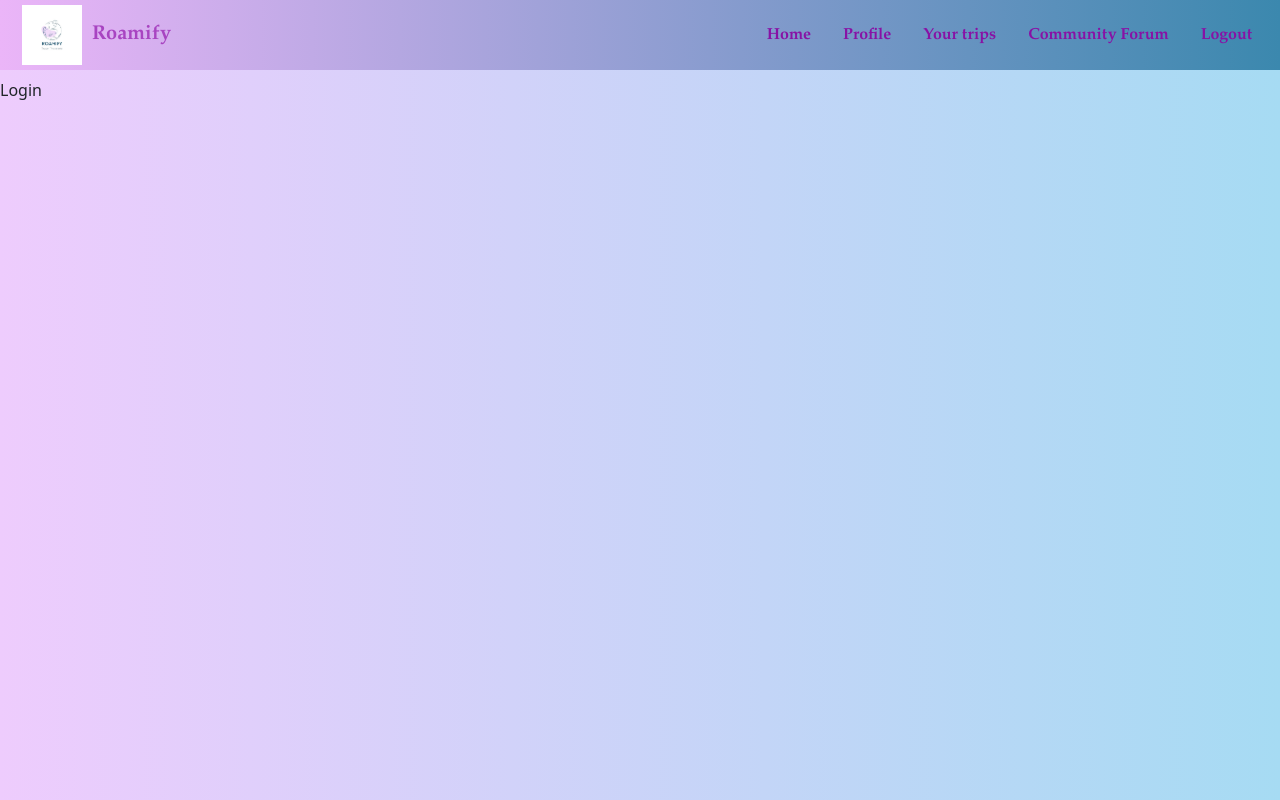
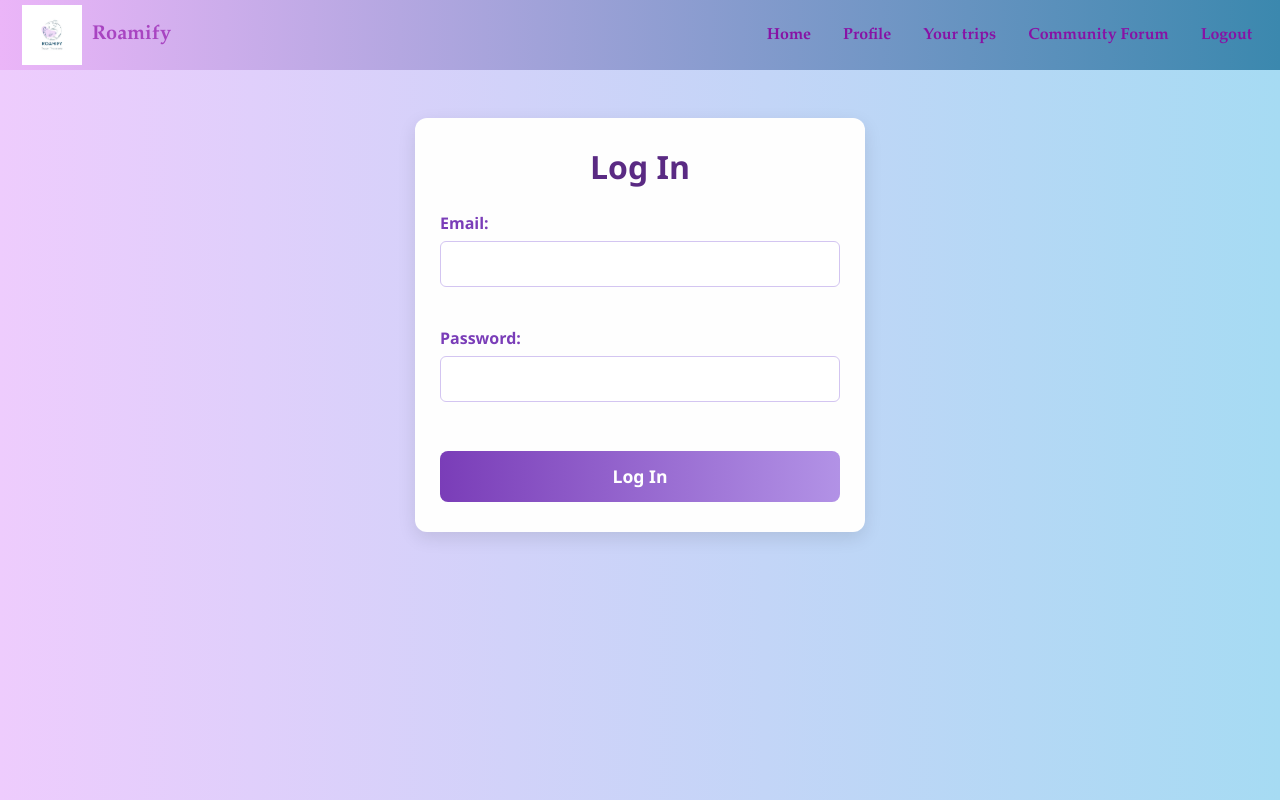
Before and after one commit to SiratSabir78/roamify-Full-Stack-Project, a React (Create React App) app in the folder frontend/: page /Login in a window 1280 px wide. Built offline with nearby package versions, Linux system fonts and the light colour scheme.

Commit message:
New changes in Homepage, login page and Navbar

```diff
--- a/frontend/src/api.js
+++ b/frontend/src/api.js
@@ -1,9 +1,13 @@
 import axios from "axios";
 
-const BASE_URL = "http://localhost:5000"; // Change this if your backend URL is different
+const BASE_URL = "http://localhost:5000";
 
 export const adminLogin = (credentials) => {
   return axios.post(`${BASE_URL}/admin/login`, credentials);
+};
+
+export const userLogin = (credentials) => {
+  return axios.post(`${BASE_URL}/api/auth/login`, credentials);
 };
 
 export const fetchCities = () => {
--- a/frontend/src/components/Homepage.js
+++ b/frontend/src/components/Homepage.js
@@ -2,11 +2,18 @@ import React, { useState, useEffect } from "react";
 import axios from "axios";
 import { getWeatherForCity } from "../Weather";
 import "./CSS/Homepage.css";
+import { useNavigate } from "react-router-dom";
 
 function Homepage() {
   const [cities, setCities] = useState([]);
   const [weather, setWeather] = useState({});
   const [showNotifications, setShowNotifications] = useState(false);
+  const navigate = useNavigate();
+
+  useEffect(() => {
+    const token = localStorage.getItem("token");
+    if (!token) navigate("/Login");
+  }, [navigate]);
 
   useEffect(() => {
     const fetchCities = async () => {
@@ -33,7 +40,6 @@ function Homepage() {
 
   return (
     <div className="container py-3">
-      {/* 🔔 Notification Button */}
       <div className="text-center mb-3">
         <button
           className="btn btn-warning"
@@ -43,7 +49,6 @@ function Homepage() {
         </button>
       </div>
 
-      {/* 🔔 Notification Panel */}
       {showNotifications && (
         <div className="alert alert-info text-start">
           <h5>🌦️ Weather Alerts</h5>
--- a/frontend/src/components/Login.js
+++ b/frontend/src/components/Login.js
@@ -1,7 +1,74 @@
-import React from "react";
+import React, { useState } from "react";
+import axios from "axios";
+import { useNavigate } from "react-router-dom";
+import "./CSS/SignUp.css";
 
-const Login = () => {
-  return <div>Login</div>;
-};
+function Login() {
+  const [formData, setFormData] = useState({ email: "", password: "" });
+  const [error, setError] = useState("");
+  const navigate = useNavigate();
+
+  const handleChange = (e) => {
+    setFormData({ ...formData, [e.target.name]: e.target.value });
+    setError("");
+  };
+
+  const handleSubmit = async (e) => {
+    e.preventDefault();
+    try {
+      const res = await axios.post("http://localhost:5000/api/auth/login", formData);
+      if (res.data) {
+        navigate("/Homepage");
+      }
+    } catch (err) {
+      const backendError = err.response?.data?.error || "Login failed.";
+      setError(backendError);
+    }
+  };
+
+  const isEmailError = error.toLowerCase().includes("email");
+  const isPasswordError = error.toLowerCase().includes("password");
+
+  return (
+    <div className="signup-container">
+      <form className="signup-form" onSubmit={handleSubmit}>
+        <h2>Log In</h2>
+
+        <div className="form-group">
+          <label>Email:</label>
+          <input
+            type="email"
+            name="email"
+            value={formData.email}
+            onChange={handleChange}
+            required
+          />
+          <div className="error">{isEmailError ? error : ""}</div>
+        </div>
+
+        <div className="form-group">
+          <label>Password:</label>
+          <input
+            type="password"
+            name="password"
+            value={formData.password}
+            onChange={handleChange}
+            required
+          />
+          <div className="error">{isPasswordError ? error : ""}</div>
+        </div>
+
+        {/* Show generic errors that are neither email nor password related */}
+        {!isEmailError && !isPasswordError && error && (
+          <div className="error">{error}</div>
+        )}
+
+        <button type="submit" className="submit-button">
+          Log In
+        </button>
+      </form>
+    </div>
+  );
+}
 
 export default Login;
--- a/frontend/src/components/Navbar.js
+++ b/frontend/src/components/Navbar.js
@@ -38,7 +38,7 @@ const Navbar = () => {
             </Link>
           </li>
           <li className="nav-item">
-            <Link to="/logout" className="nav-link">
+            <Link to="/Login" className="nav-link">
               <strong> Logout</strong>
             </Link>
           </li>
```
